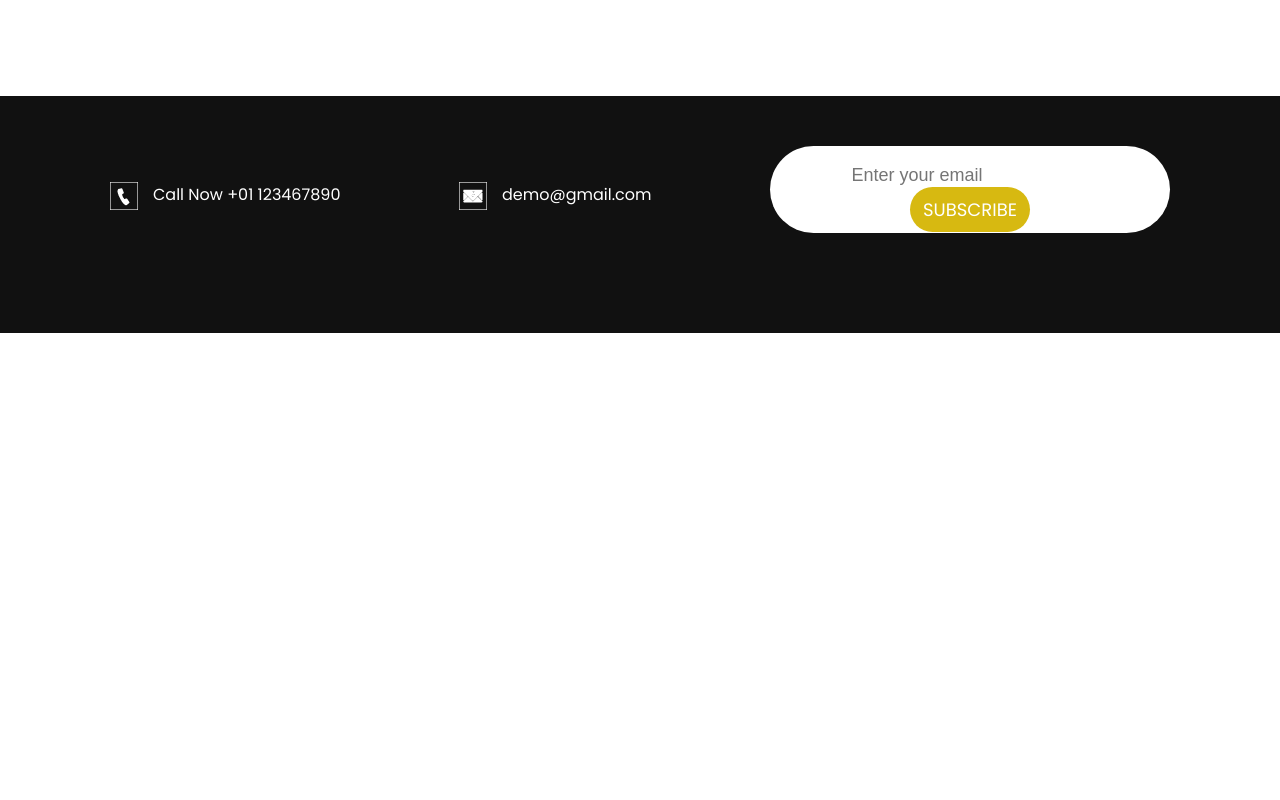
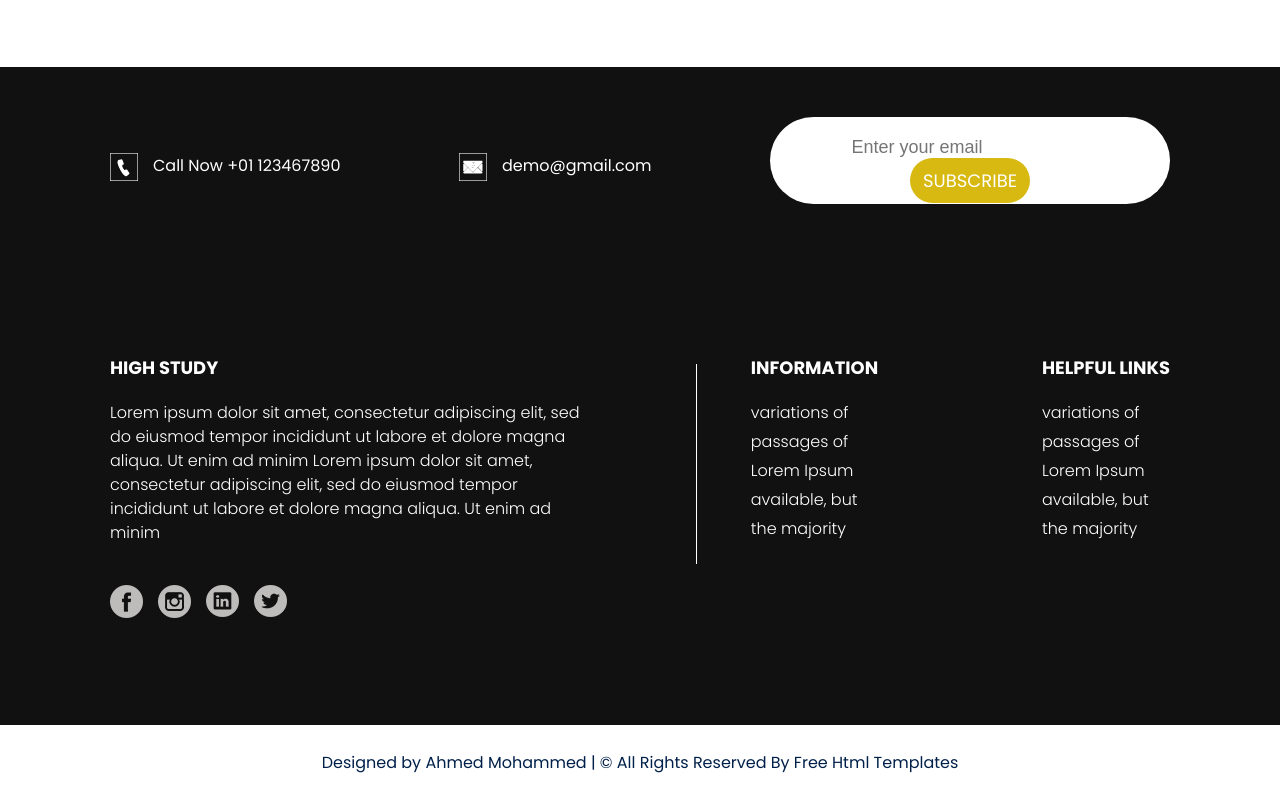
Before and after one commit to ahmed-mohammed-developer/high_study, a website built with Vite: page index.html in a window 1280 px wide. Shown: the part 5321-6121 px from the top of the page. Before the commit the page ends 5654 px from the top, so only its background shows below. Built offline with nearby package versions, Linux system fonts and the light colour scheme.

Commit message:
End Coding Website

```diff
--- a/components/call-back.css
+++ b/components/call-back.css
@@ -36,7 +36,9 @@
    background: var(--btn);
 }
 
-
+.call-back .call-right .box  img {
+   max-width:  90%;
+}
 @media screen and (max-width: 950px) {
    .call-back .call-back-section {
       display: block;
@@ -45,9 +47,3 @@
          display: none;
       }
    }
-
-   @media screen and (max-width: 770px) {
-      .call-back .call-back-section {
-         grid-template-columns: repeat(auto-fill, minmax(250px, 1fr));
-      }
-   }
--- /dev/null
+++ b/components/footer-1.css
@@ -0,0 +1,13 @@
+
+
+.footer p {
+   color: #00204a;
+   padding: 25px 0;
+   margin: 0;
+   text-align: center;
+}
+
+.footer a {
+   text-decoration: none;
+   color: inherit;
+}
--- /dev/null
+++ b/components/footer.css
@@ -0,0 +1,71 @@
+footer {
+   padding-top: var(--padding-top);
+   padding-bottom: var(--padding-bottom);
+   background: #111111;
+}
+footer .footer-main {
+   display: flex;
+   justify-content: space-between;
+   align-items: start;
+
+}
+
+footer .footer-section {
+   width: 45%;
+   position: relative;
+}
+
+footer .footer-section::before {
+   content: "";
+   position: absolute;
+   width: 1px;
+   height: 200px;
+   background: #ffffff;
+   top: 10px;
+   right: -110px;
+}
+
+
+footer .footer-section h3,
+footer .footer-section p {
+   color: #ffffff;
+   margin-bottom: 20px;
+}
+
+footer .footer-section .social-icon-top ul {
+   list-style: none;
+   display: flex;
+   gap: 15px;
+   padding-top: 20px
+}
+
+footer .footer-section-2 {
+   color: #ffffff;
+}
+
+footer .footer-section-2 h3 {
+   margin-bottom: 20px;
+}
+
+footer .footer-section-2 p {
+   margin-bottom: 5px;
+}
+
+
+@media screen and (max-width: 920px) {
+   footer .footer-section::before {
+      display: none;
+   }
+   }
+
+   @media screen and (max-width: 540px) {
+      footer .footer-main {
+         flex-direction: column;
+         align-items: start;
+         gap: 50px;
+      }
+
+      footer .footer-section {
+         width: 100%;
+      }
+   }
--- a/index.html
+++ b/index.html
@@ -314,6 +314,51 @@
          </div>
       </div>
       <!-- call Section End-->
+      <!-- footer Section Start-->
+      <footer>
+         <div class="container">
+            <div class="footer-main">
+            <div class="footer-section">
+               <h3 class="title--sm">HIGH STUDY</h3>
+               <p class="text">Lorem ipsum dolor sit amet, consectetur adipiscing elit, sed do eiusmod tempor incididunt ut labore et dolore magna aliqua. Ut enim ad minim Lorem ipsum dolor sit amet, consectetur adipiscing elit, sed do eiusmod tempor incididunt ut labore et dolore magna aliqua. Ut enim ad minim</p>
+                  <div class="social-icon-top">
+                     <ul>
+                        <li><a href="#"><img src="/assets/fb-icon.png" alt=""></a></li>
+                        <li><a href="#"><img src="/assets/instagram-icon.png" alt=""></a></li>
+                        <li><a href="#"><img src="/assets/linkedin-icon.png" alt=""></a></li>
+                        <li><a href="#"><img src="/assets/twitter-icon.png" alt=""></a></li>
+                     </ul>
+                  </div>
+            </div>
+            <div class="footer-section-2">
+               <h3 class="title--sm">Information</h3>
+               <p class="text">variations of</p>
+               <p class="text">passages of</p>
+               <p class="text">Lorem Ipsum</p>
+               <p class="text">available, but</p>
+               <p class="text">the majority</p>
+            </div>
+            <div class="footer-section-2">
+               <h3 class="title--sm">Helpful Links</h3>
+               <p class="text">variations of</p>
+               <p class="text">passages of</p>
+               <p class="text">Lorem Ipsum</p>
+               <p class="text">available, but</p>
+               <p class="text">the majority</p>
+            </div>
+         </div>
+         </div>
+      </footer>
+      <div class="footer">
+         <div class="container">
+            <p>
+               Designed by <a href="https://twitter.com/ahmed_M_Js">Ahmed Mohammed</a> | ©  All Rights Reserved By
+               <a href="https://html.design/">Free Html Templates</a>
+            </p>
+         </div>
+      </div>
+      <!-- footer Section End-->
+
 
 
 
--- a/style.css
+++ b/style.css
@@ -15,3 +15,5 @@
 @import url("components/free.css");
 @import url("components/call-back.css");
 @import url("components/call.css");
+@import url("components/footer.css");
+@import url("components/footer-1.css");
```
Also changed, not shown: se-1.png (added), se-2.png (added), se-3.png (added), se-4.png (added).
